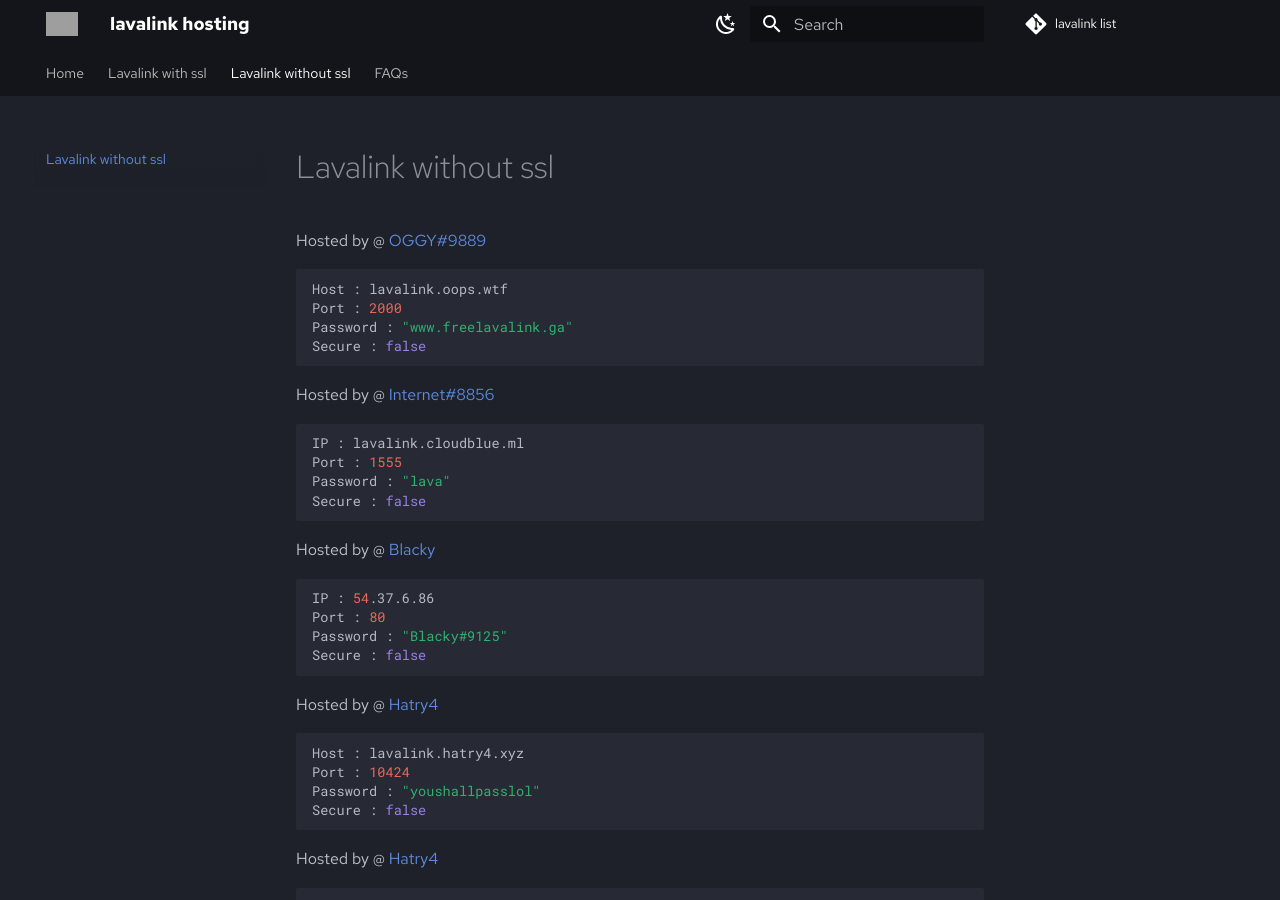
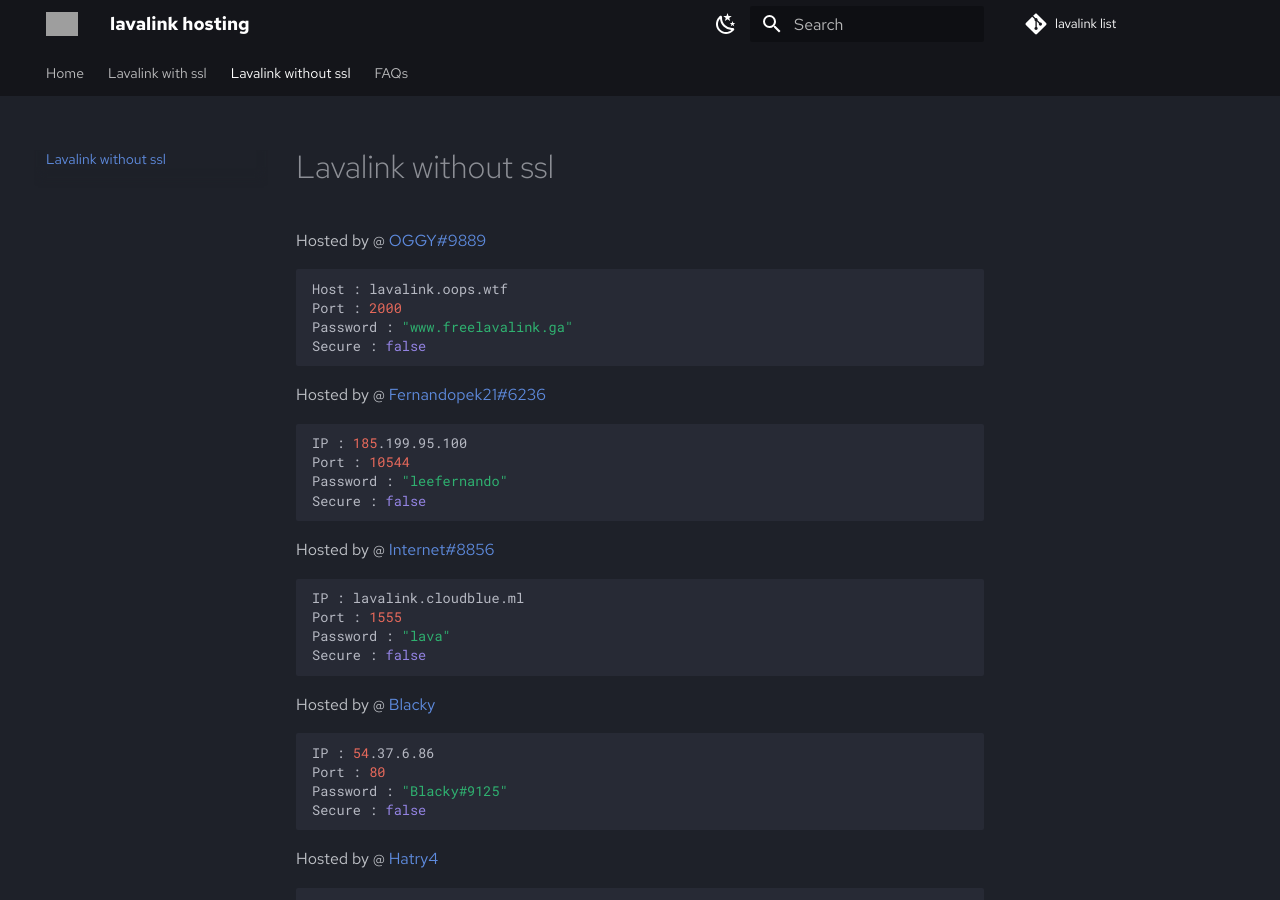
Before and after one commit to DarrenOfficial/lavalink-list, an MkDocs documentation site: the page built from docs/NoSSL/lavalink-without-ssl.md, in a window 1280 px wide and 900 px high. Built offline with MkDocs 1.6.1 and Material for MkDocs 9.7.7, drawn with Linux system fonts in a browser that asks for light colours; comment, search, counter and statistics services are not loaded; grey boxes are pictures that could not be loaded.

Commit message:
Update lavalink-without-ssl.md (#181)

````diff
--- a/docs/NoSSL/lavalink-without-ssl.md
+++ b/docs/NoSSL/lavalink-without-ssl.md
@@ -12,6 +12,15 @@ Port : 2000
 Password : "www.freelavalink.ga"
 Secure : false
 ```
+
+Hosted by @ [Fernandopek21#6236](https://github.com/Fernandopek211)
+```bash
+IP : 185.199.95.100
+Port : 10544
+Password : "leefernando"
+Secure : false
+```
+
 Hosted by @ [Internet#8856](https://github.com/MrInternetGitHub)
 ```bash
 IP : lavalink.cloudblue.ml
````
